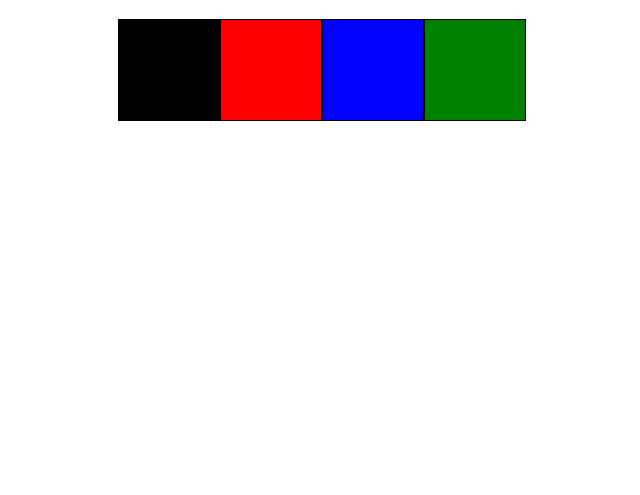
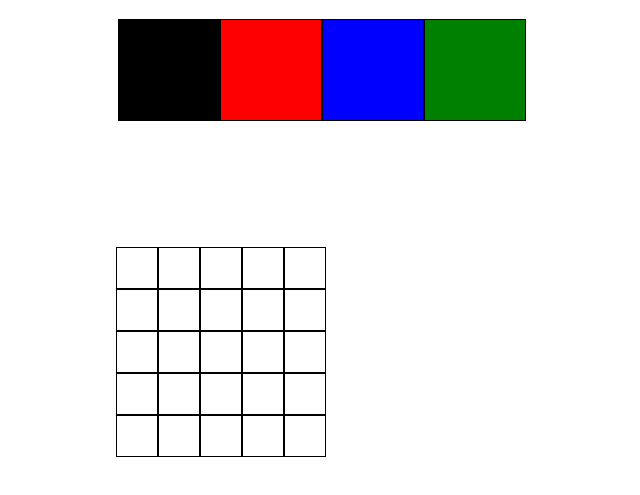
Before and after one commit to AlessandroFMello/Project-Pixels-Art, a website: page index.html in a window 1280 px wide. Shown: the part 61-556 px from the top of the page, without its empty margins (257-897 px from the left). Drawn offline with Linux system fonts and the light colour scheme.

Commit message:
adiciona o quadro de pixels

```diff
--- a/scripts/script.js
+++ b/scripts/script.js
@@ -13,26 +13,46 @@ function createTitle() {
   titleDiv.appendChild(title);
 }
 
-function createColorPallete() {
-  const colorPallete = createElementByTagName('div', 'color-pallete');
-  document.body.appendChild(colorPallete);
+function createColorPalette() {
+  const colorPalette = createElementByTagName('div', 'color-palette');
+  document.body.appendChild(colorPalette);
 }
 
 function createColor(myColor) {
   const color = createElementByTagName('div', 'color');
-  const colorPallete = document.getElementById('color-pallete');
-  colorPallete.appendChild(color);
+  const colorPalette = document.getElementById('color-palette');
+  colorPalette.appendChild(color);
   color.id = `${myColor}`;
   color.className = 'color';
 }
 
+function addBoard() {
+  const pixelsDv = createElementByTagName('div', 'pixel-board');
+  document.body.appendChild(pixelsDv);
+}
+
+function addPixels() {
+  let count = 1;
+  for (let i = 0; i < 5; i += 1) {
+    for (let j = 0; j < 5; j += 1) {
+      const pixel = createElementByTagName('div', `pixel${count}`);
+      const pixels = document.getElementById('pixel-board');
+      pixels.appendChild(pixel);
+      pixel.className = 'pixel';
+      count += 1;
+    }
+  }
+}
+
 function createPixelArt() {
   createTitle();
-  createColorPallete();
+  createColorPalette();
   createColor('black');
   createColor('red');
   createColor('blue');
   createColor('green');
+  addBoard();
+  addPixels();
 }
 
 window.onload = createPixelArt();
--- a/styles/style.css
+++ b/styles/style.css
@@ -1,7 +1,6 @@
 * {
   background-color: white;
 }
-
 .color {
   border-width: 1px;
   border-style: solid;
@@ -9,6 +8,23 @@
   width: 100px;
   height: 100px;
   float: left;
+}
+
+.pixel {
+  border-width: 1px;
+  border-style: solid;
+  border-color: black;
+  width: 40px;
+  height: 40px;
+  float: left;
+}
+
+#pixel-board {
+  width: 210px;
+  height: 210px;
+  padding-top: 10%;
+  padding-left: 365px;
+  padding-right: 3%;
 }
 
 #black {
@@ -19,7 +35,7 @@
   background-color: blue;
 }
 
-#color-pallete {
+#color-palette {
   width: 100%;
   height: 102px;
   padding-left: 29%;
```
Also changed, not shown: cypress/screenshots/project.spec.js/2 - Adicione à página uma paleta de quatro cores distintas -- A paleta de cores deve ser um elemento com `id` denominado `color-palette` (failed).png (deleted), cypress/screenshots/project.spec.js/2 - Adicione à página uma paleta de quatro cores distintas -- Verifica se a paleta de cores está posicionada abaixo do título 'Paleta de Cores' (failed).png (deleted), cypress/screenshots/project.spec.js/4 - Adicione à página um quadro de pixels, com 25 pixels -- Verifica se cada pixel individual dentro do quadro possui a `classe` denominada `pixel` (failed).png (deleted), cypress/screenshots/project.spec.js/4 - Adicione à página um quadro de pixels, com 25 pixels -- Verifica se o quadro de pixels possui o `id` denominado `pixel-board` (failed).png (deleted), 2 other files.
